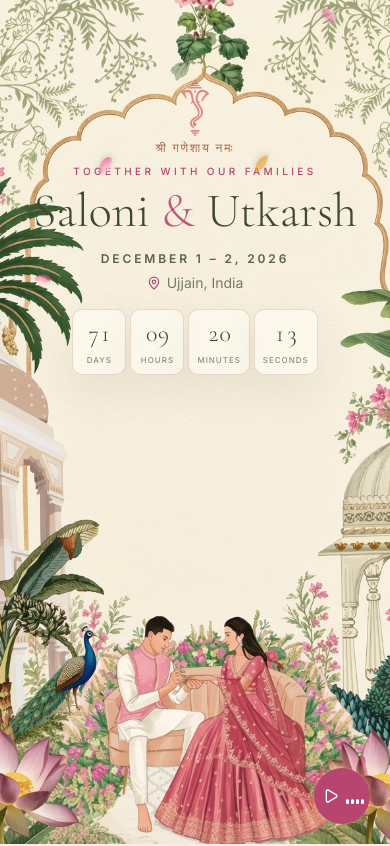
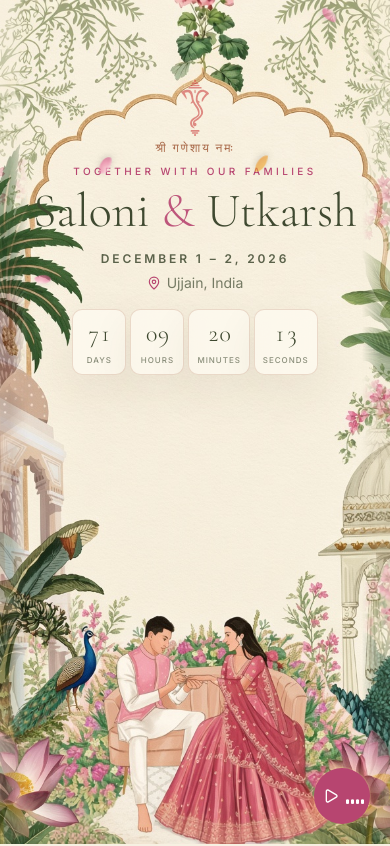
Before and after one commit to utkarshb1/us, a Next.js app: page / in a window 390 px wide. Shown: the top 846 px of the page. Built offline with nearby package versions, Linux system fonts and the light colour scheme.

Commit message:
Add responsive floral border across site

```diff
--- a/app/globals.css
+++ b/app/globals.css
@@ -216,6 +216,22 @@
     inset: 0.65rem;
     border: 1px solid rgb(183 69 112 / 22%);
     border-radius: inherit;
+  }
+
+  .floral-site-edge {
+    opacity: 0.48;
+  }
+
+  .floral-site-edge-left {
+    left: 0;
+    -webkit-mask-image: linear-gradient(to right, black 0 35%, transparent 100%);
+    mask-image: linear-gradient(to right, black 0 35%, transparent 100%);
+  }
+
+  .floral-site-edge-right {
+    right: 0;
+    -webkit-mask-image: linear-gradient(to left, black 0 35%, transparent 100%);
+    mask-image: linear-gradient(to left, black 0 35%, transparent 100%);
   }
 
   .invitation-page-panel {
--- a/app/page.tsx
+++ b/app/page.tsx
@@ -4,11 +4,13 @@ import { Schedule } from '@/components/schedule'
 import { Rsvp } from '@/components/rsvp'
 import { MusicPlayer } from '@/components/music-player'
 import { PetalFall } from '@/components/petal-fall'
+import { FloralSiteBorder } from '@/components/floral-site-border'
 import { WEDDING } from '@/lib/wedding'
 
 export default function Page() {
   return (
     <main className="relative overflow-x-hidden bg-[#f7f0e2]">
+      <FloralSiteBorder />
       <PetalFall />
       <Hero />
       <Moments />
--- /dev/null
+++ b/components/floral-site-border.tsx
@@ -0,0 +1,33 @@
+import { BASE_PATH } from '@/lib/base-path'
+
+function FloralEdge({ side }: { side: 'left' | 'right' }) {
+  return (
+    <div
+      className={`floral-site-edge floral-site-edge-${side} pointer-events-none fixed bottom-0 top-0 z-30 w-7 sm:w-14 lg:w-20`}
+      aria-hidden="true"
+    >
+      <picture>
+        <source
+          media="(min-width: 900px) and (orientation: landscape)"
+          srcSet={`${BASE_PATH}/indian-wedding-hero-desktop.png`}
+        />
+        <img
+          src={`${BASE_PATH}/indian-wedding-hero-background.png`}
+          alt=""
+          className={`h-full w-full object-cover ${
+            side === 'left' ? 'object-left' : 'object-right'
+          }`}
+        />
+      </picture>
+    </div>
+  )
+}
+
+export function FloralSiteBorder() {
+  return (
+    <>
+      <FloralEdge side="left" />
+      <FloralEdge side="right" />
+    </>
+  )
+}
```
